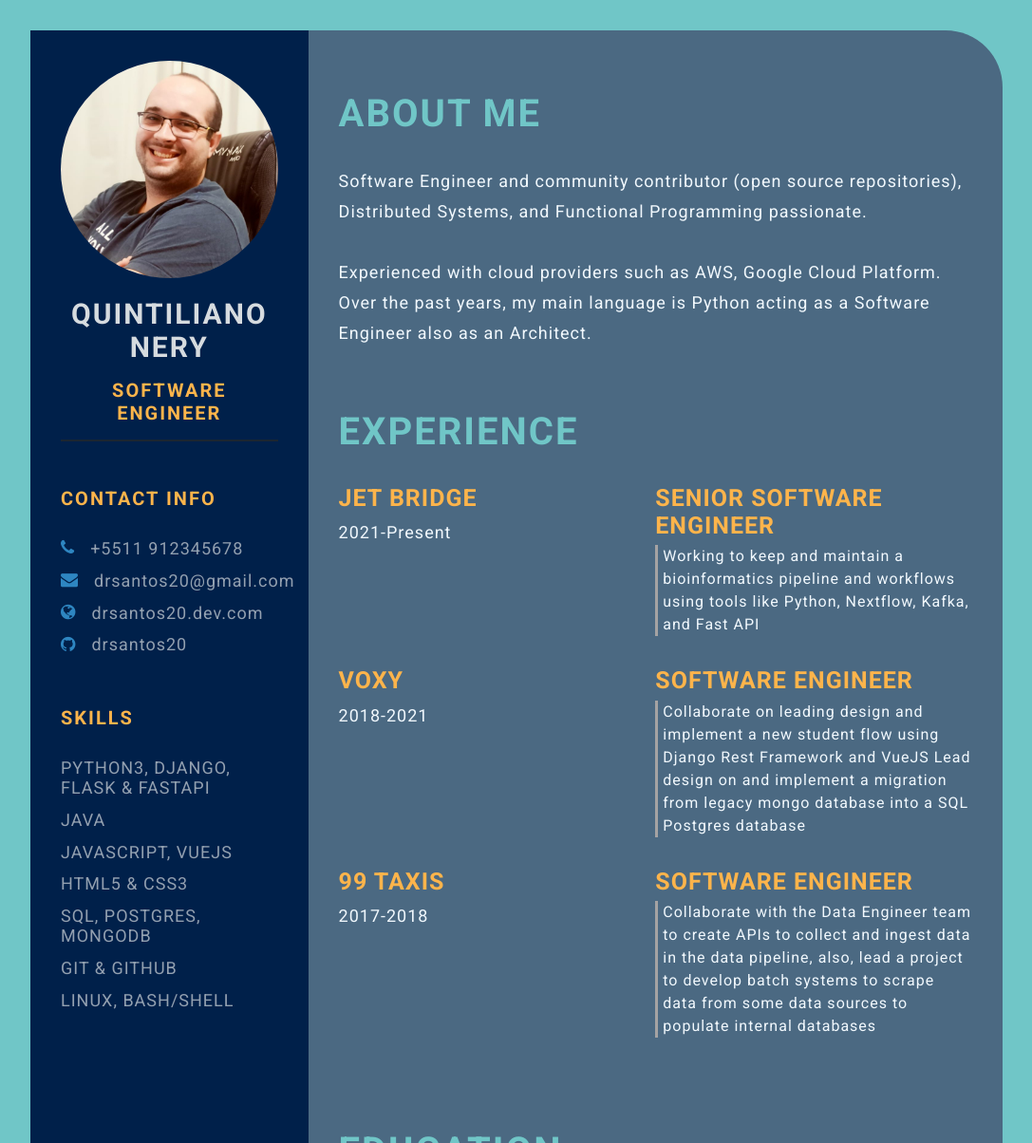
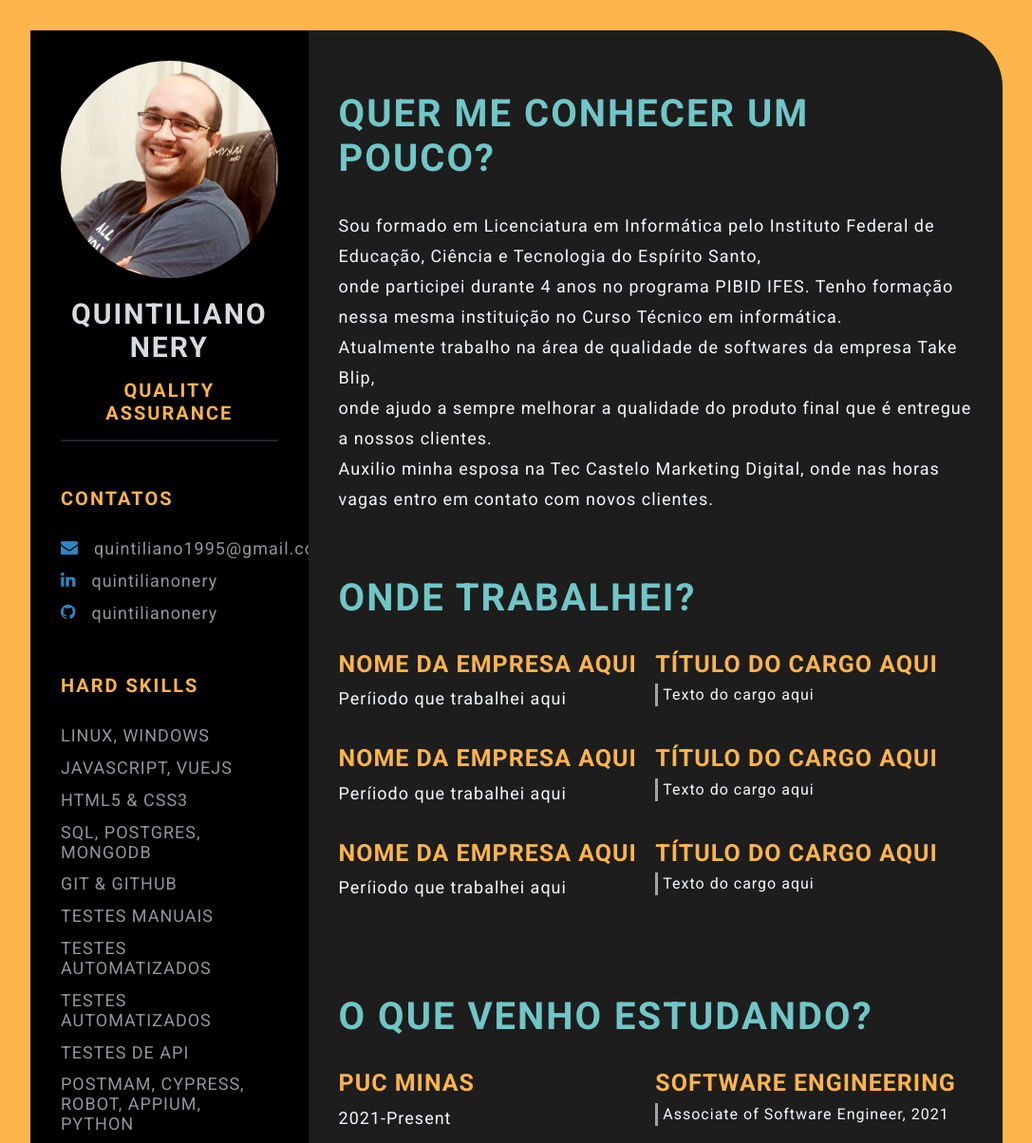
Before and after one commit to QuintilianoNery/QuintilianoNery.github.io, a plain HTML site: page index.html in a window 1280 px wide. Shown: the top 1204 px of the page at 95% size, without its empty margins (96-1183 px from the left). Drawn offline with Linux system fonts and the light colour scheme.

Commit message:
Aula 02 (#5)
* Feature: Aula 02 - Estrutura inicial

* Feature: Aula 02 - Foto Arredondada

* Feature: Aula 03

Co-authored-by: Quintiliano <qpnery@paschoalotto.com.br>
Co-authored-by: Quintiliano Paquini Nery <quintiliano.nery@take.nery>

```diff
--- a/css/style.css
+++ b/css/style.css
@@ -7,7 +7,7 @@
 }
 
 body {
-    background-color: #70c6c7;
+    background-color: #FDB44B;
 }
 
 .resume-contents {
@@ -21,13 +21,13 @@ body {
 .left-section {
     grid-column: span 2;
     height: 100%;
-    background-color: #00204A;
+    background-color: #000000;
 }
 
 .right-section {
     grid-column: span 5;
     height: 100%;
-    background-color: #4B6982;
+    background-color: #1d1d1d;
     border-radius: 0px 60px 0px 0px;
 }
 
--- a/index.html
+++ b/index.html
@@ -1,16 +1,17 @@
-
 <!DOCTYPE html>
 <html lang="pt-br">
+
 <head>
     <meta charset="UTF-8">
-    <meta http-equiv="X-UA-Compatible" content="IE=edge">
     <meta name="viewport" content="width=device-width, initial-scale=1.0">
     <title>Quintiliano Nery</title>
 
     <!-- Google font  -->
     <link rel="preconnect" href="https://fonts.googleapis.com">
     <link rel="preconnect" href="https://fonts.gstatic.com" crossorigin>
-    <link href="https://fonts.googleapis.com/css2?family=Roboto:ital,wght@0,100;0,300;0,400;0,700;1,100;1,300;1,400;1,700&display=swap" rel="stylesheet">
+    <link
+        href="https://fonts.googleapis.com/css2?family=Roboto:ital,wght@0,100;0,300;0,400;0,700;1,100;1,300;1,400;1,700&display=swap"
+        rel="stylesheet">
 
     <!-- font-awesome -->
     <link rel="stylesheet" href="https://cdnjs.cloudflare.com/ajax/libs/font-awesome/4.7.0/css/font-awesome.min.css">
@@ -18,6 +19,7 @@
     <!-- Custom CSS -->
     <link rel="stylesheet" href="css/style.css">
 </head>
+
 <body>
     <main class="resume-contents">
         <section class="left-section">
@@ -25,31 +27,47 @@
                 <div class="profile">
                     <img class="profile-image" src="img/profile-image.jpg" alt="Profile image">
                     <p class="name">Quintiliano Nery</p>
-                    <p class="profession">Software Engineer</p>
+                    <p class="profession">Quality Assurance</p>
                 </div>
                 <div class="contact-info">
-                    <p class="left-title">Contact Info</p>
+                    <p class="left-title">Contatos </p>
                     <ul>
-                        <li><i class="fa fa-phone"></i>+5511 912345678
+                        <li><i class="fa fa-envelope"></i>quintiliano1995@gmail.com
                         </li>
-                        <li><i class="fa fa-envelope"></i>drsantos20@gmail.com
+                        <li><i class="fa fa-linkedin"></i>quintilianonery
                         </li>
-                        <li><i class="fa fa-globe"></i>drsantos20.dev.com
-                        </li>
-                        <li><i class="fa fa-github"></i>drsantos20
+                        <li><i class="fa fa-github"></i>quintilianonery
                         </li>
                     </ul>
                 </div>
                 <div class="skills">
-                    <p class="left-title">Skills</p>
+                    <p class="left-title">hard skills</p>
                     <ul>
-                        <li><p>Python3, Django, Flask & FastAPI</p></li>
-                        <li><p>Java</p></li>
-                        <li><p>JavaScript, VueJS</p></li>
-                        <li><p>HTML5 & CSS3</p></li>
-                        <li><p>SQL, Postgres, MongoDB</p></li>
-                        <li><p>Git & GitHub</p></li>
-                        <li><p>Linux, Bash/Shell</p></li>
+                        <li>
+                            <p>Linux, Windows</p>
+                        </li>
+                        <li>
+                        <li>
+                            <p>JavaScript, VueJS</p>
+                        </li>
+                        <li>
+                            <p>HTML5 & CSS3</p>
+                        </li>
+                        <li>
+                            <p>SQL, Postgres, MongoDB</p>
+                        </li>
+                        <li>
+                            <p>Git & GitHub</p>
+                        </li>
+                        <li>
+                            <p>Testes manuais</p>
+                            <p>Testes Automatizados</p>
+                            <p>Testes Automatizados</p>
+                            <p>Testes de API</p>
+                            <p>Postmam, Cypress, Robot, Appium, Python</p>
+                        </li>
+
+
                     </ul>
                 </div>
             </div>
@@ -58,58 +76,64 @@
         <section class="right-section">
             <div class="right-section-contents">
                 <section class="about gap">
-                    <div class="right-title">About Me</div>
+                    <div class="right-title">Quer me conhecer um pouco? </div>
                     <p class="about-me-contents">
-                        Software Engineer and community contributor (open source repositories), Distributed Systems, and Functional Programming passionate.<br>
-                        <br> Experienced with cloud providers such as AWS, Google Cloud Platform.
-                        <br> Over the past years, my main language is Python acting as a Software Engineer also as an Architect.
+                        Sou formado em Licenciatura em Informática pelo Instituto Federal de Educação, Ciência e
+                        Tecnologia do Espírito Santo, <br>
+                        onde participei durante 4 anos no programa PIBID IFES. Tenho formação nessa mesma instituição no
+                        Curso Técnico em informática.<br>
+                        Atualmente trabalho na área de qualidade de softwares da empresa Take Blip, <br>
+                        onde ajudo a sempre melhorar a qualidade do produto final que é entregue a nossos clientes.<br>
+                        Auxilio minha esposa na Tec Castelo Marketing Digital, onde nas horas vagas entro em contato com
+                        novos clientes.<br>
                     </p>
                 </section>
 
                 <section class="experience gap">
-                    <div class="right-title">Experience</div>
+                    <div class="right-title">Onde trabalhei?</div>
                     <div class="experience-contents">
                         <div class="exp-left">
-                            <p class="exp-company-name">Jet Bridge</p>
-                            <p class="exp-time-period">2021-Present</p>
+                            <p class="exp-company-name">Nome da empresa aqui</p>
+                            <p class="exp-time-period">Períiodo que trabalhei aqui</p>
                         </div>
                         <div class="exp-right">
-                            <p class="exp-position">Senior Software Engineer</p>
+                            <p class="exp-position">Título do cargo aqui</p>
                             <p class="exp-desc">
-                                Working to keep and maintain a bioinformatics pipeline and workflows using tools like Python, Nextflow, Kafka, and Fast API
+                                Texto do cargo aqui
                             </p>
                         </div>
                     </div>
                     <div class="experience-contents">
                         <div class="exp-left">
-                            <p class="exp-company-name">Voxy</p>
-                            <p class="exp-time-period">2018-2021</p>
+                            <p class="exp-company-name">Nome da empresa aqui</p>
+                            <p class="exp-time-period">Períiodo que trabalhei aqui</p>
                         </div>
                         <div class="exp-right">
-                            <p class="exp-position">Software Engineer</p>
+                            <p class="exp-position">Título do cargo aqui</p>
                             <p class="exp-desc">
-                                Collaborate on leading design and implement a new student flow using Django Rest Framework and VueJS
-                                Lead design on and implement a migration from legacy mongo database into a SQL Postgres database
+                                Texto do cargo aqui
                             </p>
                         </div>
                     </div>
                     <div class="experience-contents">
                         <div class="exp-left">
-                            <p class="exp-company-name">99 Taxis</p>
-                            <p class="exp-time-period">2017-2018</p>
+                            <p class="exp-company-name">Nome da empresa aqui</p>
+                            <p class="exp-time-period">Períiodo que trabalhei aqui</p>
                         </div>
                         <div class="exp-right">
-                            <p class="exp-position">Software Engineer</p>
+                            <p class="exp-position">Título do cargo aqui</p>
                             <p class="exp-desc">
-                                Collaborate with the Data Engineer team to create APIs to collect and ingest data in the data pipeline,
-                                also, lead a project to develop batch systems to scrape data from some data sources to populate internal databases
+                                Texto do cargo aqui
                             </p>
                         </div>
                     </div>
                 </section>
 
+            <!-- Parei atualizando meu currículo aqui -->
+
+
                 <section class="education gap">
-                    <div class="right-title">Education</div>
+                    <div class="right-title">O que venho estudando?</div>
                     <div class="education-contents">
                         <div class="education-left">
                             <p class="education-school-name">PUC Minas</p>
@@ -167,4 +191,5 @@
         </section>
     </main>
 </body>
+
 </html>
```
